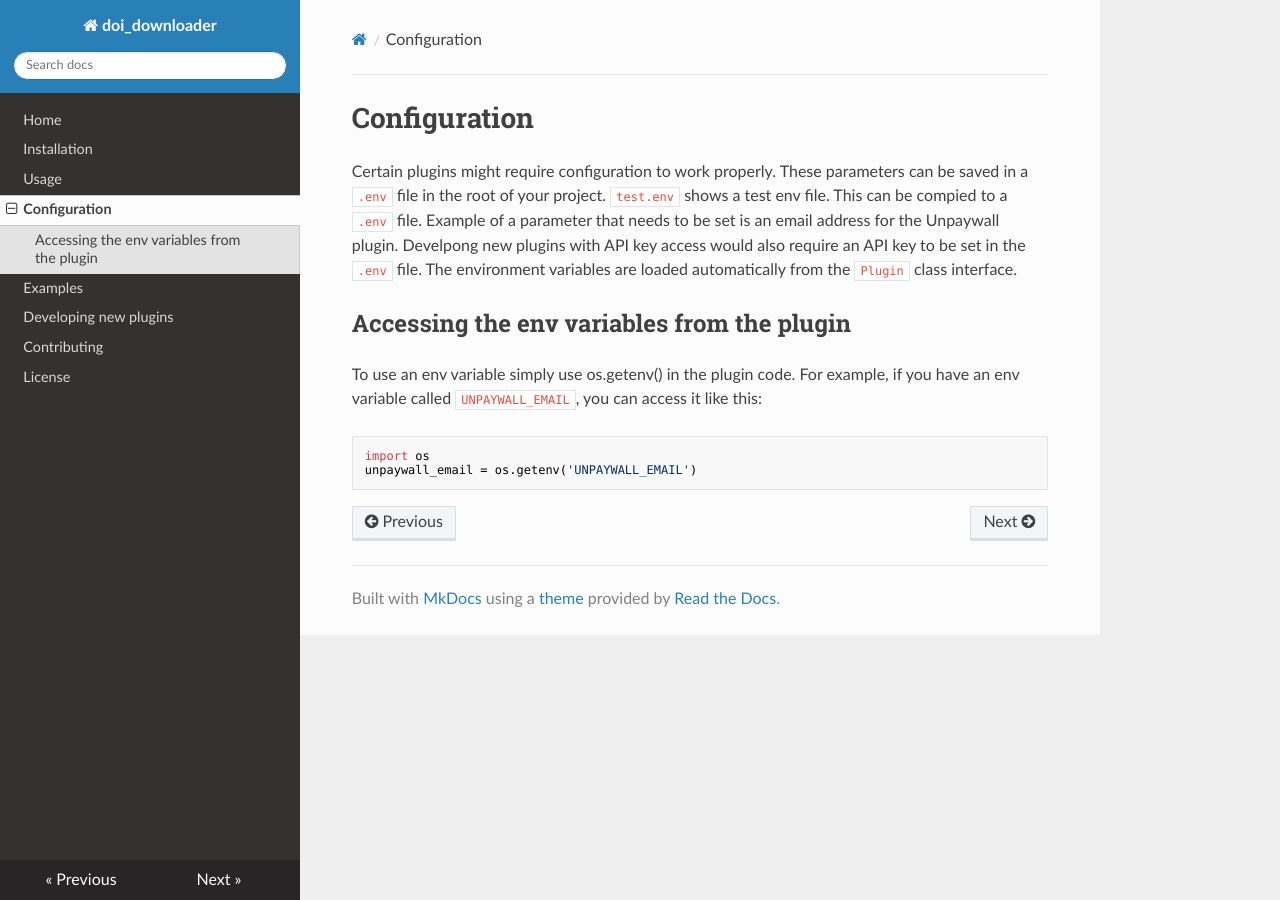
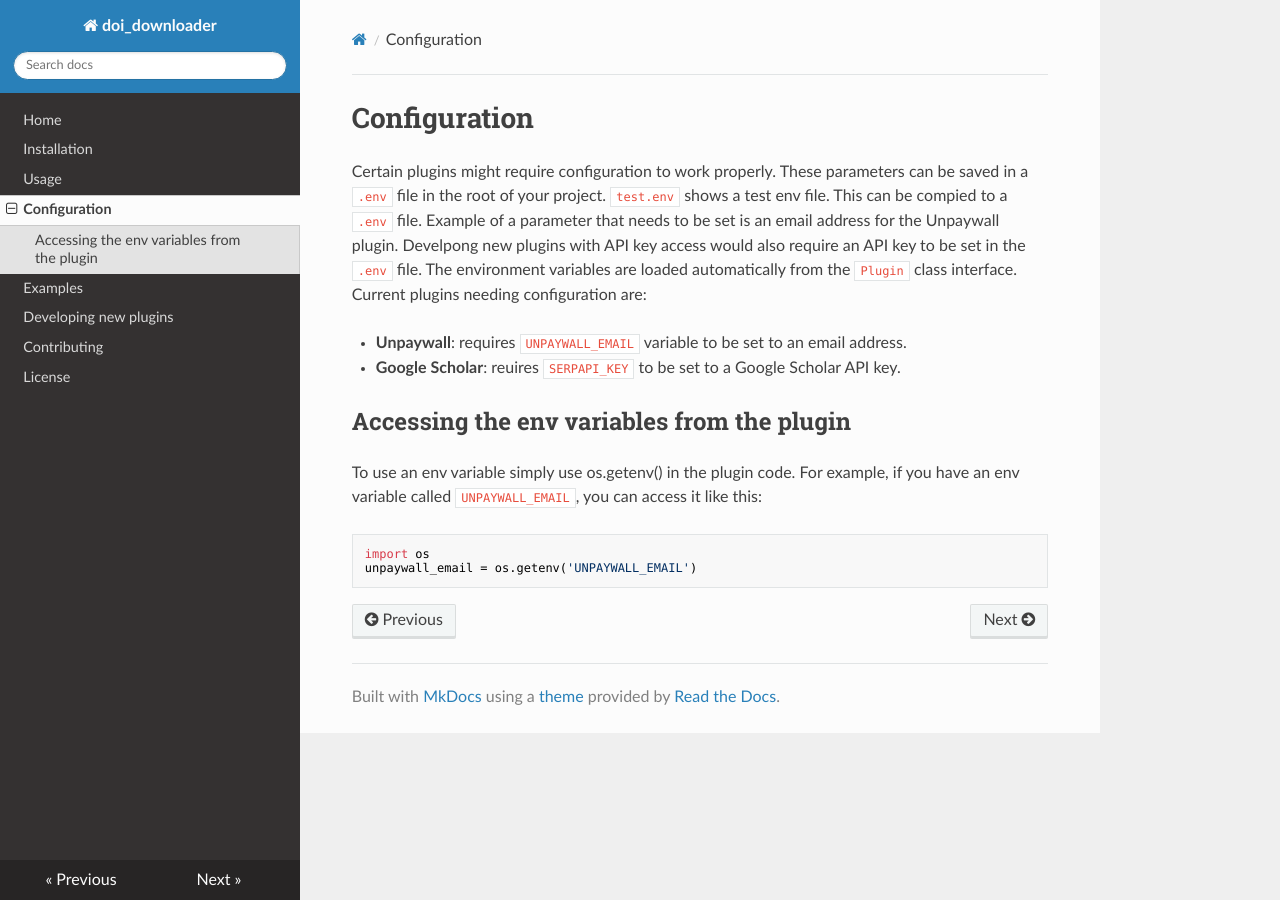
Before and after one commit to escience-tmsr/doi-downloader, an MkDocs documentation site: the page built from docs/configuration.md, in a window 1280 px wide. Built offline with MkDocs 1.6.1, drawn with Linux system fonts in a browser that asks for light colours; nearby versions of some CDN libraries.

Commit message:
Added configuration documentation for plugins requiring environment variables, including Unpaywall and Google Scholar.

```diff
--- a/docs/configuration.md
+++ b/docs/configuration.md
@@ -2,7 +2,10 @@
 
 Certain plugins might require configuration to work properly. These parameters can be saved in a `.env` file in the root of your project. `test.env` shows a test env file.
 This can be compied to a `.env` file. Example of a parameter that needs to be set is an email address for the Unpaywall plugin. Develpong new plugins with API key access would also require
-an API key to be set in the `.env` file. The environment variables are loaded automatically from the `Plugin` class interface.
+an API key to be set in the `.env` file. The environment variables are loaded automatically from the `Plugin` class interface. Current plugins needing configuration are:
+
+- **Unpaywall**: requires `UNPAYWALL_EMAIL` variable to be set to an email address.
+- **Google Scholar**: reuires `SERPAPI_KEY` to be set to a Google Scholar API key.
 
 ## Accessing the env variables from the plugin
 
```
